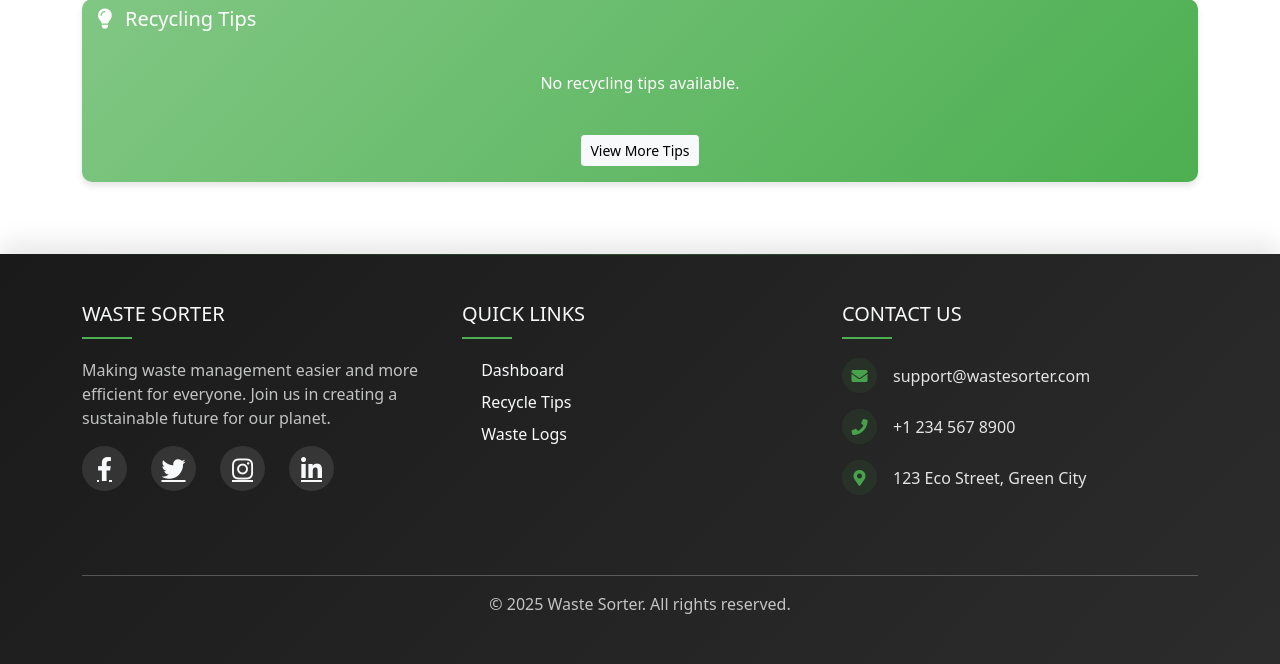
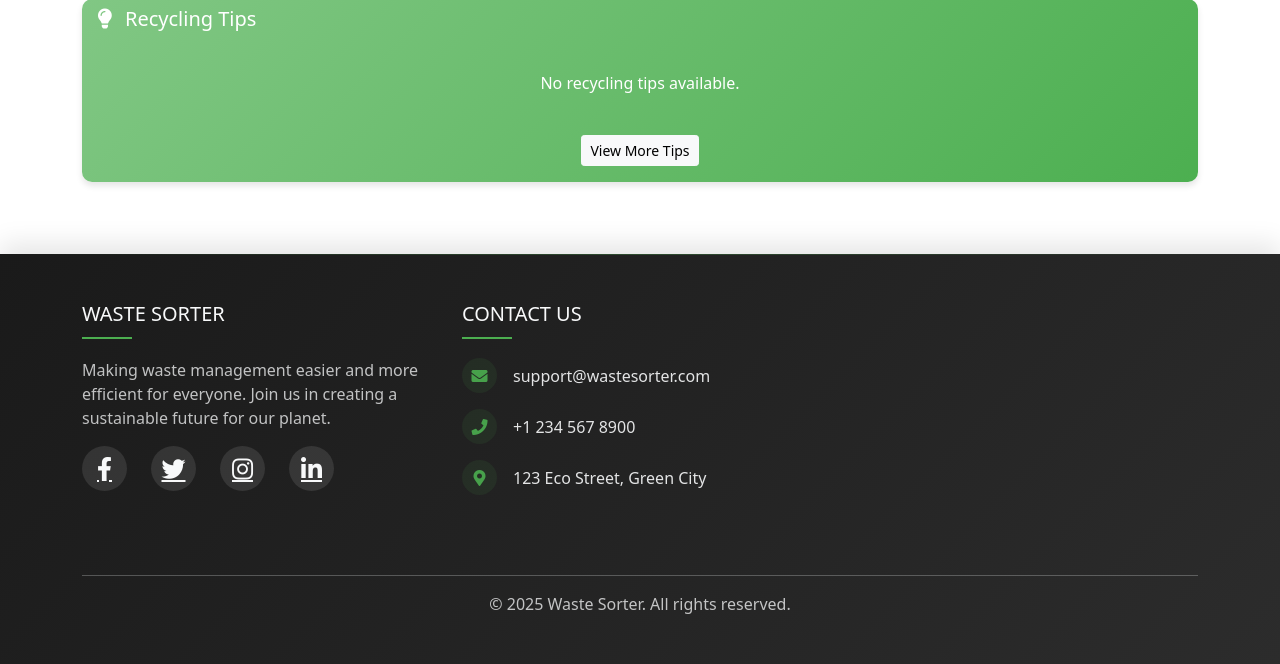
Before and after one commit to 1303liz/waste-sotor, a Django app: page / in a window 1280 px wide. Shown: the part 637-1301 px from the top of the page. Run offline with Django 5.2, Linux system fonts and the light colour scheme; the visitor is signed in with stand-in values (Sample User, id 1); data that the repository does not hold is empty; some libraries are stand-ins or nearby versions.

Commit message:
styled footer

```diff
--- a/templates/base.html
+++ b/templates/base.html
@@ -241,17 +241,7 @@
                         </a>
                     </div>
                 </div>
-                <div class="col-lg-4 col-md-6 mb-4 mb-md-0">
-                    <h5 class="text-uppercase">Quick Links</h5>
-                    <ul class="list-unstyled">
-                        <li class="mb-2"><a href="{% url 'dashboard' %}" class="text-light text-decoration-none">Dashboard</a></li>
-                        <li class="mb-2"><a href="{% url 'tips_home' %}" class="text-light text-decoration-none">Recycle Tips</a></li>
-                        <li class="mb-2"><a href="{% url 'waste_logs_home' %}" class="text-light text-decoration-none">Waste Logs</a></li>
-                        {% if not user.is_authenticated %}
-                        <li class="mb-2"><a href="{% url 'register' %}" class="text-light text-decoration-none">Register</a></li>
-                        {% endif %}
-                    </ul>
-                </div>
+                <!-- Quick Links removed to reduce footer size -->
                 <div class="col-lg-4 col-md-12">
                     <h5 class="text-uppercase">Contact Us</h5>
                     <ul class="list-unstyled contact-info">
```
Also changed, not shown: 1 other file.
